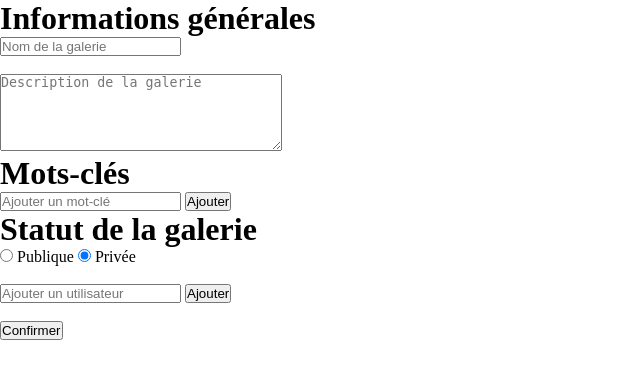
After one commit to LePangolin/Chevaleyre_Pruliere_Sacquard_Cordurie_Schloesser, a PHP site: template app/src/Views/editGallery.html.twig in a window 1280 px wide. The commit adds this page. Shown: the top 379 px of the page, without its empty margins (0-640 px from the left). Run offline with PHP 8.4, Linux system fonts and the light colour scheme; the template is opened without the code that fills it, so the values that code supplies are empty; some libraries are stand-ins or nearby versions.

Commit message:
feat(Gallery): ajout début edit

```diff
--- a/app/public/index.php
+++ b/app/public/index.php
@@ -32,5 +32,9 @@ $app->get('/profile', \App\Controllers\UserController::class . ':displayProfile'
 
 $app->get('/logout', \App\Controllers\UserController::class . ':logout')->setName('logout');
 
+$app->get('/editGallery/{id}', \App\Controllers\GalleryController::class . ':diaplayEditGallery')->setName('editGallery');
+
+$app->post('/editGallery/{id}', \App\Controllers\GalleryController::class . ':editGallery')->setName('editGallery');
+
 
 $app->run();
--- /dev/null
+++ b/app/src/Views/editGallery.html.twig
@@ -0,0 +1,58 @@
+{% include "parts/head.html.twig"%}
+
+<body>
+    {% block body %}
+                <form action="/editGallery/{{gallery.id}}" method="post">
+                <h1>Informations générales</h1>
+
+                <input type="text" id="name" name="name" placeholder="Nom de la galerie" required value={{gallery.name}}><br><br>
+                <textarea id="descr" name="description" rows="5" cols="33" placeholder="Description de la galerie" required>{{gallery.description}}</textarea>
+
+                <h1>Mots-clés</h1>
+
+                <div id="statutDiv">
+                    <input type="text" id="tag" name="tag" placeholder="Ajouter un mot-clé">
+                    <button type="button" class="addTag">Ajouter</button>
+                    {% for tag in gallery.tags %}
+                        <div class="tagDiv">
+                            <p class="tagsFromEdit" data-tag={{tag}} >{{tag}} X</p>
+                        </div>
+                    {% endfor %}
+                </div>
+
+                <input type="hidden" id="tags" name="tags">
+
+                <h1>Statut de la galerie</h1>
+                <div id="statutUsers">
+
+                    <input type="radio" id="public" name="statut" value="1" {% if public == 1 %} checked {% endif %}>
+                    <label for="public">Publique</label>
+                    <input type="radio" id="private" name="statut" value="0" {% if public == 0 %} checked {% endif %}>
+                    <label for="private">Privée</label><br><br>
+                    <div id="addUser" {% if public == 1 %} class="hidden" {% endif %}>
+                        <input type="text" id="user" name="user" placeholder="Ajouter un utilisateur">
+                        <button type="button" class="userAdd">Ajouter</button>
+                        {% for user in gallery.users %}
+                            <div class="userDiv">
+                                <p class="userFromEdit" data-user={{user}} >{{user}} X</p>
+                            </div>
+                        {% endfor %}
+                    </div><br>
+
+                    <input type="hidden" id="users" name="users">
+                </div>
+
+                <input type="submit" id="confirm" name="confirm" value="Confirmer">
+            </form>
+            <footer>
+                <script>
+                    {{source('./js/manageTags.js')}}
+                    {{source('./js/manageUsersOnPrivateGallery.js')}}
+                </script>
+            </footer>
+
+
+    {% endblock %}
+</body>
+
+{% include "parts/footer.html.twig"%}
--- a/app/src/Views/js/manageTags.js
+++ b/app/src/Views/js/manageTags.js
@@ -1,4 +1,14 @@
 let tab = [];
+
+let tabTagsFromedit = document.getElementsByClassName("tagsFromEdit")
+
+if(tabTagsFromedit.length > 0){
+  for (let i = 0; i < tabTagsFromedit.length; i++) {
+    tab.push(tabTagsFromedit[i].dataset.tag);
+  }
+  document.getElementById("tags").value = JSON.stringify(tab);
+}
+
 
 document.getElementById("tag").addEventListener("keydown", function (e) {
   var key = e.charCode || e.keyCode || 0;
--- a/app/src/Views/js/manageUsersOnPrivateGallery.js
+++ b/app/src/Views/js/manageUsersOnPrivateGallery.js
@@ -1,5 +1,6 @@
 let private = document.getElementById("private");
 let public = document.getElementById("public");
+
 
 private.addEventListener("click", function () {
   document.getElementById("addUser").classList.remove("hidden");
@@ -11,6 +12,16 @@ public.addEventListener("click", function () {
 });
 
 let tabUsers = [];
+
+
+let tabUserFromEdit = document.getElementsByClassName("tagsFromEdit")
+
+if(tabUserFromEdit.length > 0){
+  for (let i = 0; i < tabUserFromEdit.length; i++) {
+    tab.push(tabUserFromEdit[i].dataset.tag);
+  }
+  document.getElementById("users").value = JSON.stringify(tabUsers);
+}
 
 document.getElementById("user").addEventListener("keydown", function (e) {
   var key = e.charCode || e.keyCode || 0;
--- a/app/src/models/Gallery.php
+++ b/app/src/models/Gallery.php
@@ -63,4 +63,9 @@ final class Gallery
     {
         return $this->created_at;
     }
+
+    public function getDescription(): string
+    {
+        return $this->description;
+    }
 }
--- a/app/src/models/UserAccess.php
+++ b/app/src/models/UserAccess.php
@@ -8,7 +8,7 @@ use Doctrine\ORM\Mapping\Id;
 use Doctrine\ORM\Mapping\Table;
 
 
-#[Entity, Table(name: 'UserAccesses')]
+#[Entity, Table(name: 'UsersAccesses')]
 
 final class UserAccess
 {
```
Also changed, not shown: app/src/Controllers/GalleryController.php (+51 -0 lines), app/src/Services/GalleryService.php (+36 -3 lines).
